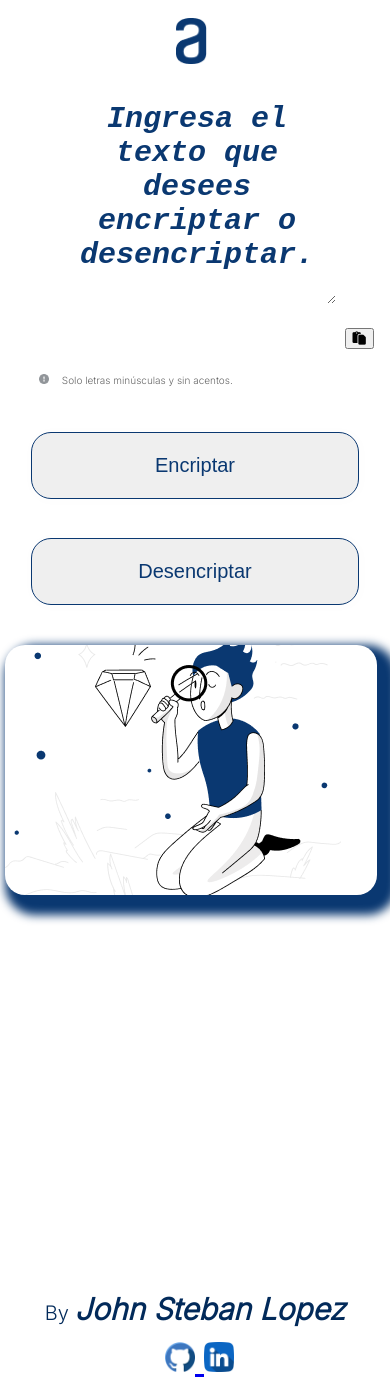
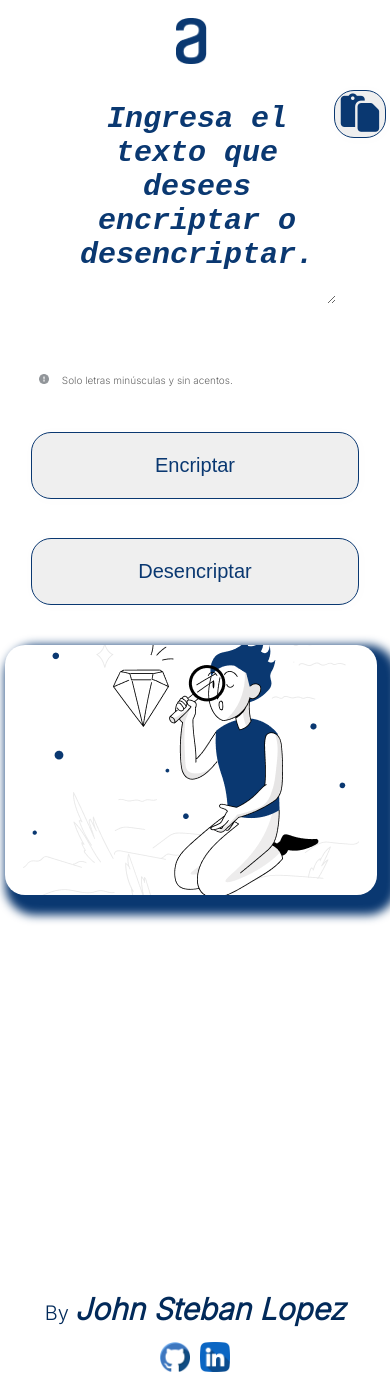
Before and after one commit to JohnGolgota/Encriptador, a plain HTML site: page index.html in a window 390 px wide. Drawn offline with nearby package versions, Linux system fonts and the light colour scheme.

Commit message:
Entregable pero fail de css

```diff
--- a/index.html
+++ b/index.html
@@ -1,6 +1,5 @@
 <!DOCTYPE html>
 <html lang="en">
-
 <head>
     <meta charset="UTF-8">
     <meta http-equiv="X-UA-Compatible" content="IE=edge">
@@ -14,29 +13,24 @@
     <link href="https://fonts.googleapis.com/css2?family=Inter:wght@300&display=swap" rel="stylesheet">
     <script src="https://unpkg.com/sweetalert/dist/sweetalert.min.js"></script>
     <script src="https://kit.fontawesome.com/8a160a18f4.js" crossorigin="anonymous"></script>
-
 </head>
-
 <body>
     <header>
         <p>
             <img src="assets/Vector.png" alt="Logo" class="logo">
         </p>
     </header>
-    <main>
+    <main class="bd_ma">
         <section class="bd_ma_se">
             <div class="bd_ma_con_req">
                 <textarea class="bd_ma_se_textarea" id="textareaInput" cols="20" rows="10" placeholder="Ingresa el texto que desees encriptar o desencriptar." onkeyup="validarTexto()"></textarea>
-                <button class="bd_ma_se_btn_paste"><i class="fa-solid fa-paste"></i></button>
+                <button class="bd_ma_se_btn_paste" onclick="pegar()"><i class="fa-solid fa-paste"></i></button>
             </div>
-
             <div class="bd_ma_se_description">
-
                 <p>
                     <img src="assets/caracter.png" alt="" class="bd_ma_se_description_img"> Solo letras minúsculas y sin acentos.
                 </p>
             </div>
-
             <div class="bd_ma_se_btns">
                 <button id="btnEncriptRequest" class="bd_ma_se_btns_btn_encript">
                     Encriptar
@@ -66,5 +60,4 @@
     </footer>
     <script src="index.js"></script>
 </body>
-
 </html>
--- a/index.js
+++ b/index.js
@@ -87,3 +87,8 @@ function copiar() {
             })
         })
 }
+// Queria usar async y await en algo xd
+async function pegar() {
+    let a = await navigator.clipboard.readText()
+    textArea.value += a;
+}
--- a/style.css
+++ b/style.css
@@ -1,10 +1,9 @@
-/* CSS de https://github.com/AxelCortes162/Encriptador */
 body {
-    font-family: Inter;
+    font-family: Inter, sans-serif;
     font-size: 32px;
     font-weight: 400;
     line-height: 48px;
-    letter-spacing: 0em;
+    letter-spacing: 0;
     text-align: left;
 }
 
@@ -18,9 +17,23 @@ body {
 main {
     display: flex;
 }
+
 .bd_ma_con_req {
     position: relative;
 }
+
+.bd_ma_se_btn_paste {
+    position: absolute;
+    top: 23%;
+    right: 1%;
+    color: #0A3871;
+    font-size: larger;
+    cursor: pointer;
+    border-radius: 20px;
+    border: 1px solid #0A3871;
+    box-shadow: 1px 1px 10px 5px #fefefe;
+}
+
 .bd_ma_se_textarea {
     border: none;
     color: #093974;
@@ -37,6 +50,7 @@ main {
     color: #0A3871;
     font-size: 40px;
 }
+
 .bd_ma_se_textarea:focus {
     outline: none;
 }
@@ -59,7 +73,8 @@ main {
     margin-left: 60px;
 }
 
-.bd_ma_se_btns_btn_encript {
+.bd_ma_se_btns_btn_encript,
+.bd_ma_se_btns_btn_dencript {
     width: 328px;
     height: 67px;
     margin-bottom: 50px;
@@ -73,24 +88,7 @@ main {
     box-shadow: 1px 1px 10px 5px #fefefe;
 }
 
-.bd_ma_se_btns_btn_encript:hover {
-    font-size: 24px;
-    transform: scale(1.1);
-}
-
-.bd_ma_se_btns_btn_dencript {
-    width: 328px;
-    height: 67px;
-    color: #0A3871;
-    cursor: pointer;
-    border-radius: 20px;
-    padding: auto;
-    font-size: 20px;
-    margin-right: 30px;
-    border: 1px solid #0A3871;
-    box-shadow: 1px 1px 10px 5px #fefefe;
-}
-
+.bd_ma_se_btns_btn_encript:hover,
 .bd_ma_se_btns_btn_dencript:hover {
     font-size: 24px;
     transform: scale(1.1);
@@ -107,7 +105,7 @@ main {
     overflow-y: scroll;
     position: absolute;
     background-repeat: no-repeat;
-    background-position-y: center;
+    background-position: center;
     margin-left: 80px;
     margin-top: 40px;
     width: 300px;
@@ -142,7 +140,6 @@ main {
 footer {
     display: flex;
     flex-direction: column;
-
 }
 
 footer h2 {
@@ -159,22 +156,22 @@ h2 span {
 }
 
 footer img {
-    position: flex;
+    display: flex;
     justify-content: space-evenly;
     width: 30px;
 }
 
 .bd_fo_net {
     position: relative;
+    display: flex;
     margin: 0 auto;
 }
-
-.github {
-    margin-left: 9px;
+.bd_fo_net > * {
+    margin: 5px;
 }
 
-/*Responsivo para celulares*/
-@media screen and (max-width:480px) {
+/* Responsivo para celulares */
+@media screen and (max-width: 480px) {
     body {
         width: 100%;
         height: 1100px;
@@ -202,7 +199,6 @@ footer img {
         margin-left: 15%;
         font-size: 25px;
         text-align: justify;
-        text-align: inherit;
         margin-right: 0;
     }
 
@@ -228,7 +224,6 @@ footer img {
         display: flex;
         flex-direction: column;
         margin: 0 auto;
-
     }
 
     .bd_ma_se_btns_btn_encript {
@@ -264,7 +259,6 @@ footer img {
         margin-left: 25%;
         margin-top: 75%;
         width: 50%;
-
     }
 
     footer {
@@ -272,8 +266,8 @@ footer img {
     }
 }
 
-/*Responsivo para Tablets*/
-@media screen and (min-width:480px) and (max-width:900px) {
+/* Responsivo para tablets */
+@media screen and (min-width: 480px) and (max-width: 900px) {
     body {
         width: 100%;
         height: 1600px;
@@ -354,5 +348,4 @@ footer img {
         position: relative;
         top: 400px;
     }
-
 }
```
Also changed, not shown: 1 other file.
